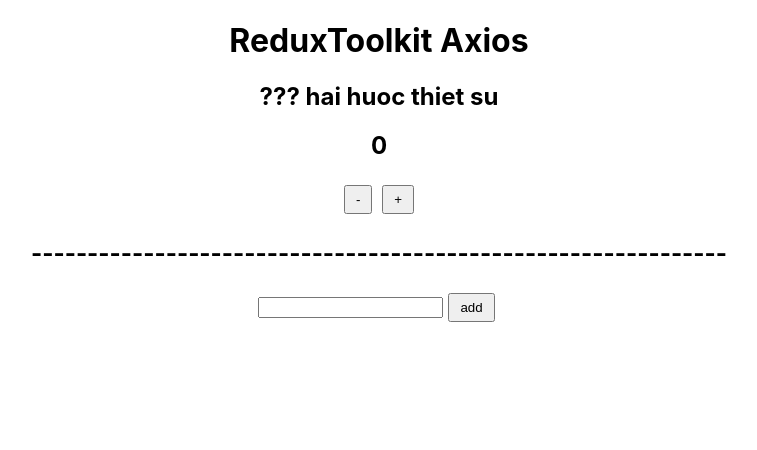
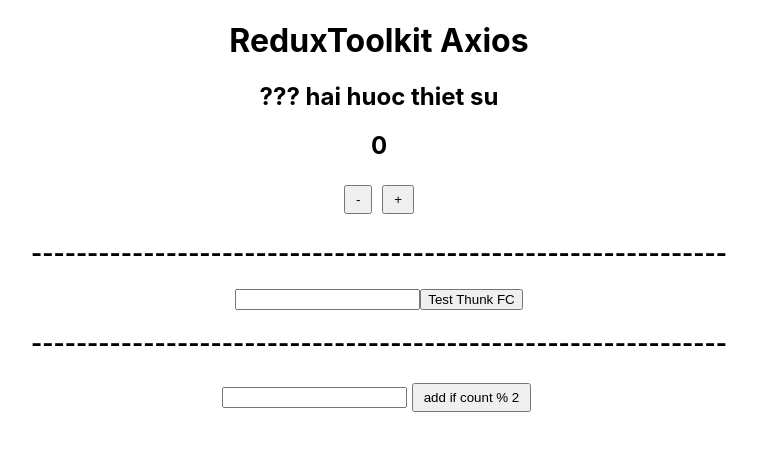
Before and after one commit to ngohongthong1832004/ReduxToolkit-Axios, a React (Create React App) app: page / in a window 1280 px wide. Shown: the top 450 px of the page, without its empty margins (261-1018 px from the left). Built offline with nearby package versions, Linux system fonts and the light colour scheme.

Commit message:
commmit code

```diff
--- a/src/App.js
+++ b/src/App.js
@@ -3,14 +3,19 @@
 import { counterState, iaAddValue } from './store/selector';
 import { addNumber, subtractNumber } from './counterSlice.js/counterSlice';
 import { addString, deleteValue } from './addValue/addValueSlice';
-import { useState } from 'react';
+import {  useState } from 'react';
+import { delayShowListItem, delayList } from './addValue/addValueSlice';
 
 function App() {
   const secondState = useSelector(iaAddValue)
   const countNumber = useSelector(counterState)
   const dispatch = useDispatch()
   const [inputValue, setInputValue] = useState('')
+  const [inputValueThunk, setInputValueThunk] = useState('')
 
+
+
+  console.log(inputValueThunk)
   return (
     <div className="App">
       <h1>ReduxToolkit Axios</h1>
@@ -20,10 +25,14 @@
       <button onClick={ () => dispatch(subtractNumber([1,2,3,4]))} style={{padding :'5px 10px', margin : "5px"}}>-</button>
       <button onClick={ () => dispatch(addNumber())} style={{padding :'5px 10px', margin : "5px"}}>+</button>
 
+
+      <h2>--------------------------------------------------------------</h2>
+      <input value={inputValueThunk} onChange = {( e => setInputValueThunk(e.target.value))} />
+      <button onClick={() => dispatch(delayShowListItem(inputValueThunk))}>Test Thunk FC</button>
       <h2>--------------------------------------------------------------</h2>
 
       <input value={inputValue} onChange = {( e => setInputValue(e.target.value))} />
-      <button onClick={ () => dispatch(addString(inputValue))} style={{padding :'5px 10px', margin : "5px"}}>add</button>
+      <button onClick={ () => dispatch(addString(inputValue))} style={{padding :'5px 10px', margin : "5px"}}>add if count % 2</button>
 
       <ul>
         {secondState.map((item, index) => {
--- a/src/addValue/addValueSlice.js
+++ b/src/addValue/addValueSlice.js
@@ -1,30 +1,70 @@
-import { createSlice } from "@reduxjs/toolkit";
+import { createSlice, createAsyncThunk } from "@reduxjs/toolkit";
 
 const initialState = {
-    value : '',
-    listValue : []
+  status : 'idle',
+  value: "",
+  listValue: [],
+};
+
+const addValue = createSlice({
+  name: "addValue",
+  initialState,
+  reducers: {
+    addString: (state, action) => {
+      state = state.listValue.push(action.payload);
+    },
+    deleteValue: (state, action) => {
+      console.log(state.listValue);
+      console.log(state.listValue.slice(action.payload, 1));
+
+      state = state.listValue.splice(action.payload, 1);
+    },
+  },
+  extraReducers: (builder) => {
+    builder
+      .addCase(delayShowListItem.pending, (state, action) => {
+        state.status = 'loading'
+      })
+      .addCase(delayShowListItem.fulfilled, (state, action) => {
+        console.log(action.payload)
+        state.listValue.push(action.payload)
+      });
+  },
+});
+
+export const delayList = (data) => {
+    return function addItemThunk( dispatch, getState) {
+        console.log(getState())
+        setTimeout(()=>{
+            dispatch(addValue.actions.addString(data))
+        },5000)
+    }
 }
 
+export const delayShowListItem = createAsyncThunk("'prefix'", async (data) => {
+    // const res = await fetch('https://jsonplaceholder.typicode.com/posts')
+    // const data = await res.json()
+    // return data
+    // return(dispatch,getState) => {
+    //     console.log("getState" , getState)
+    // }
+    // console.log('data',data)
+    //     setTimeout(() => {
+    //     },5000)
+    let rs
+    console.log('truoc')
+    const timer = await setTimeout(()=>{
+        return timer
+     },50000)
+     console.log('sau')
+     return timer
+    // return function addItemThunk( dispatch, getState) {
+    //     console.log(getState())
+    //     setTimeout(()=>{
+    //         return(data)
+    //     },5000)
+    // }
+});
 
-const addValue = createSlice({
-    name : 'addValue',
-    initialState,
-    reducers : {
-        addString : ( state, action) => {
-            state = state.listValue.push(action.payload)
-        },
-        deleteValue : ( state, action ) => {
-            console.log(state.listValue)
-            console.log(state.listValue.slice(action.payload,1))
-
-            state = state.listValue.splice(action.payload,1)
-        }
-
-    }
-})
-
-
-
-
-export default addValue
-export  const { addString, deleteValue } = addValue.actions
+export default addValue;
+export const { addString, deleteValue } = addValue.actions;
```
